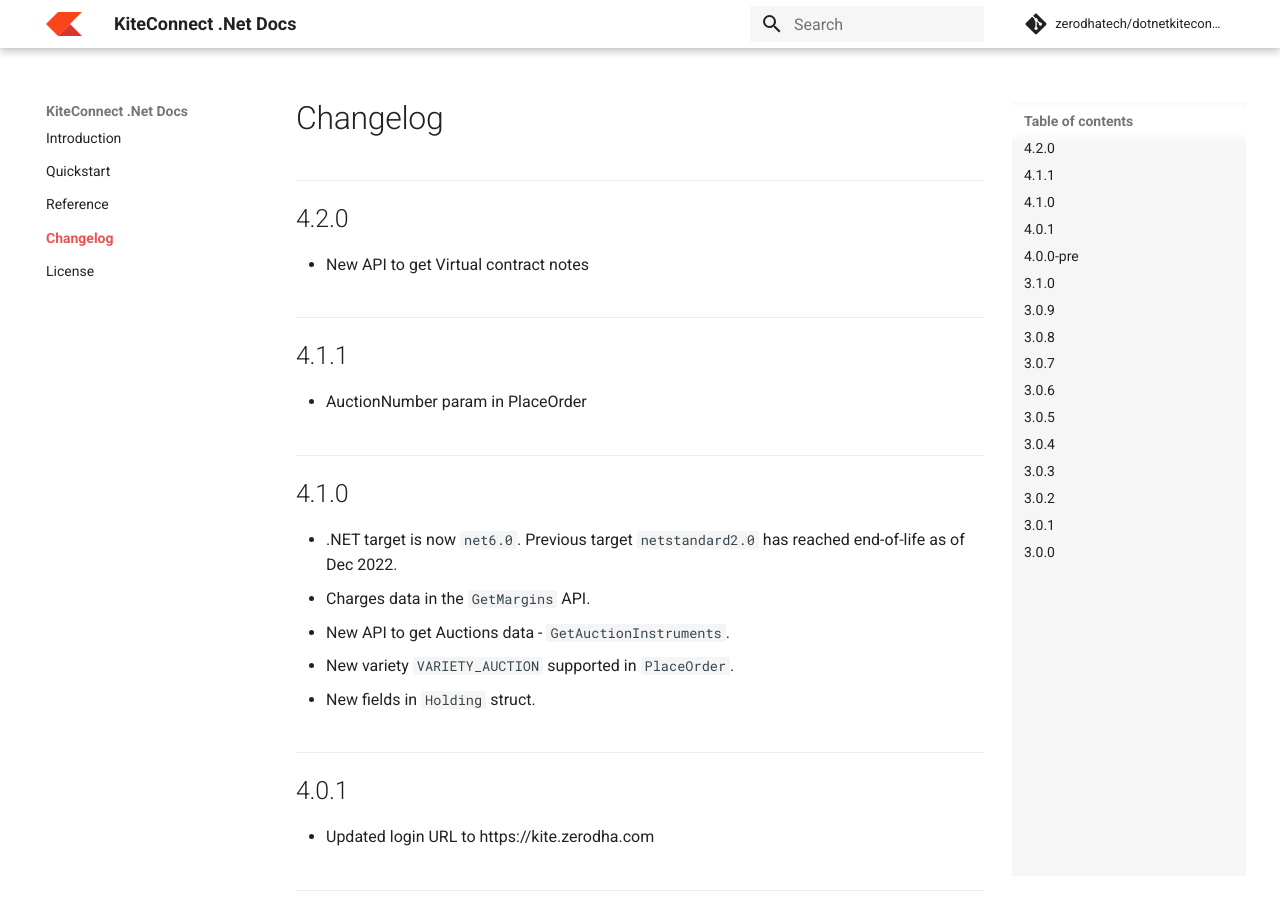
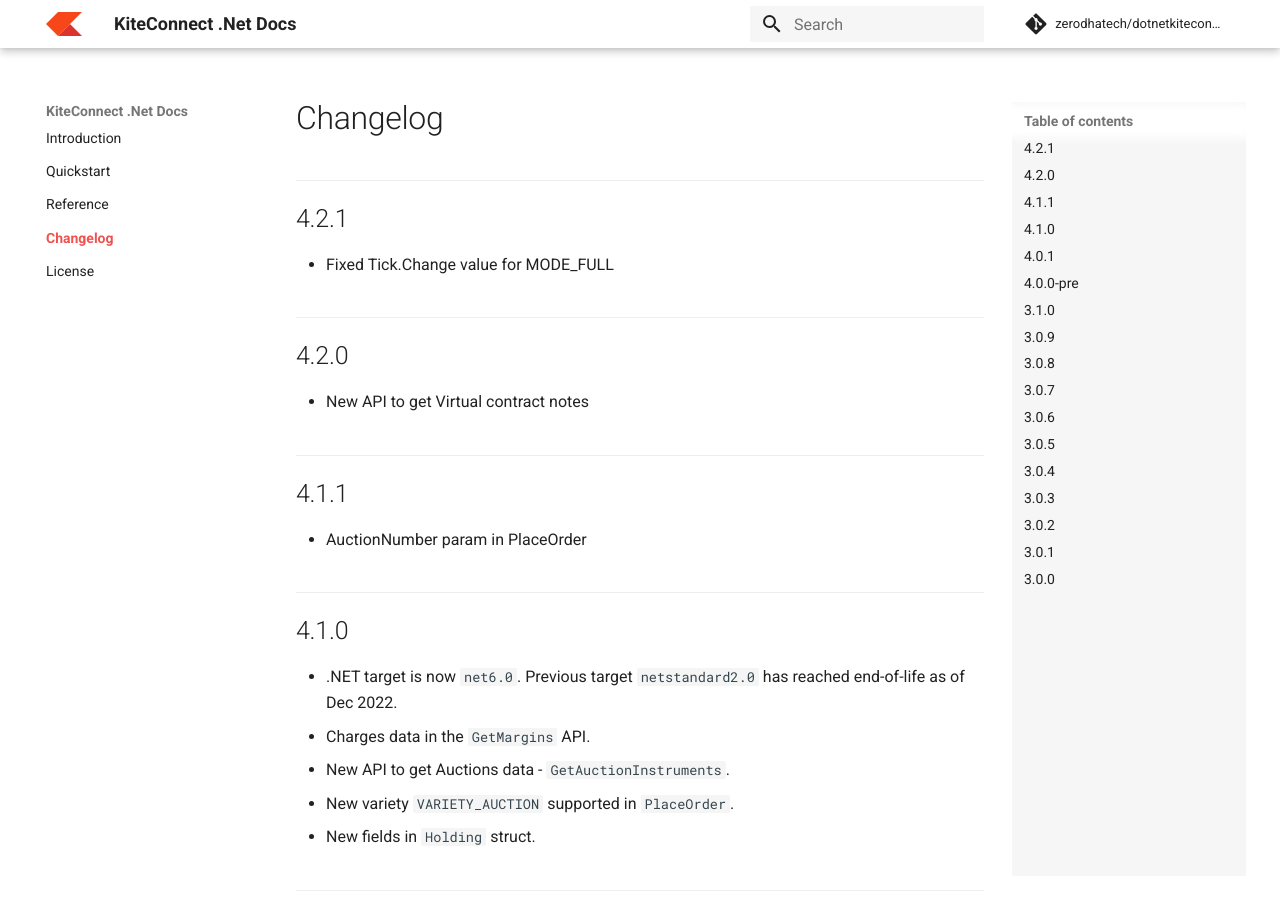
Before and after one commit to zerodha/dotnetkiteconnect, an MkDocs documentation site: the page built from Documentation/docs/changelog.md, in a window 1280 px wide and 900 px high. Built offline with MkDocs 1.6.1 and Material for MkDocs 9.7.7, drawn with Linux system fonts in a browser that asks for light colours; comment, search, counter and statistics services are not loaded.

Commit message:
version: bump to 4.2.1

```diff
--- a/Documentation/docs/changelog.md
+++ b/Documentation/docs/changelog.md
@@ -1,3 +1,7 @@
+## 4.2.1
+
+* Fixed Tick.Change value for MODE_FULL
+
 ## 4.2.0
 
 * New API to get Virtual contract notes
```
Also changed, not shown: CHANGELOG.md, 1 other file.
